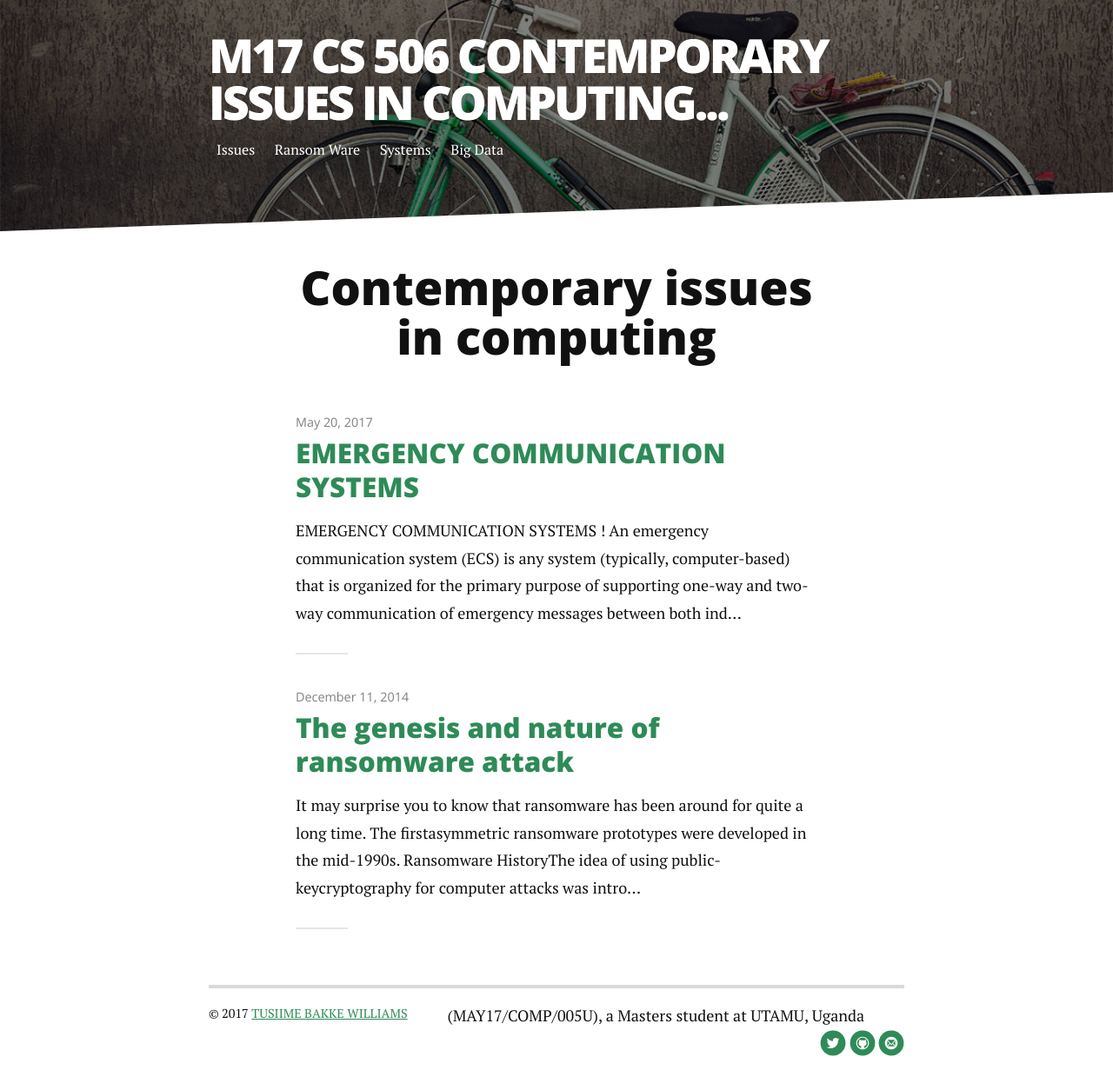
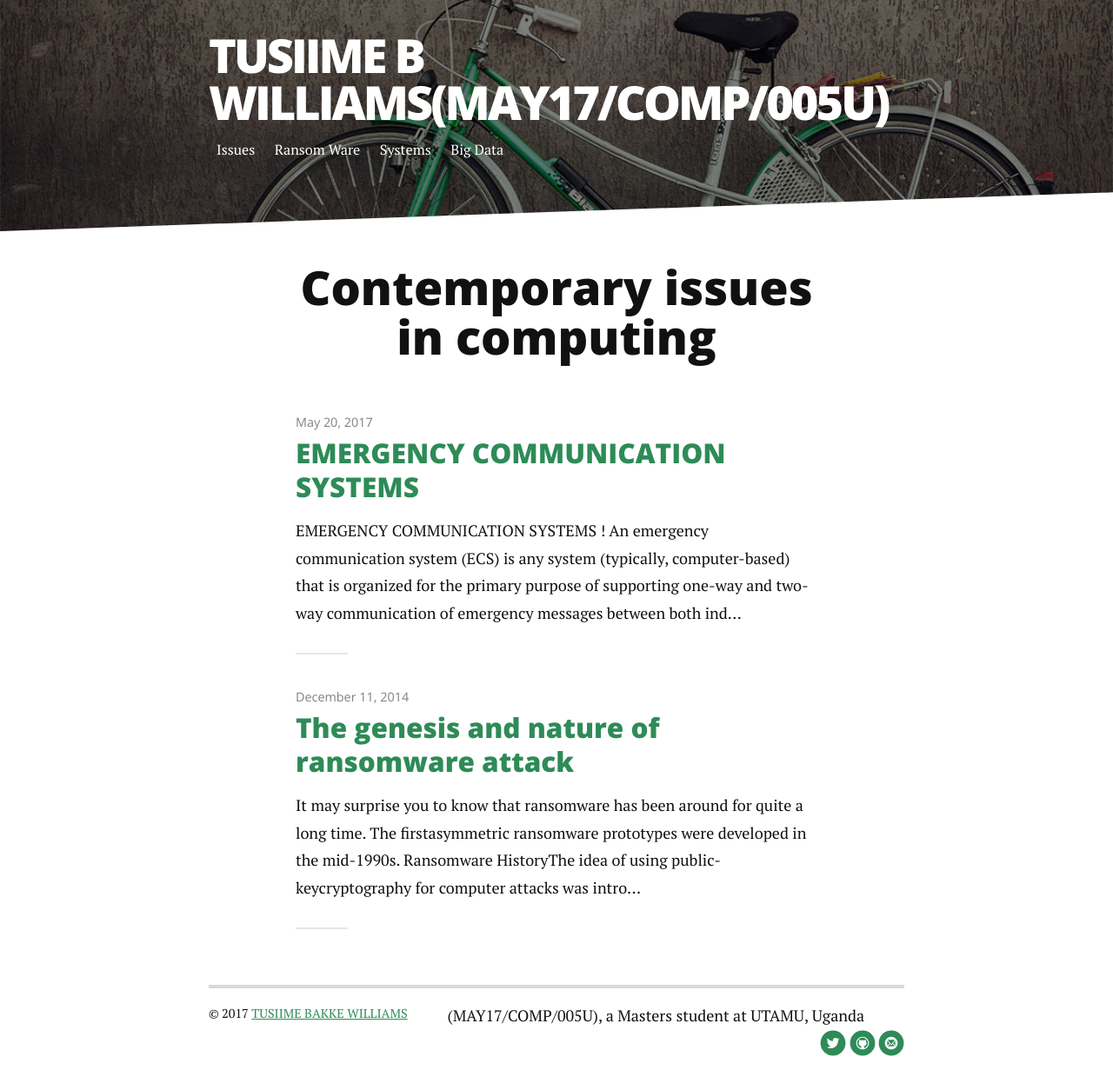
Before and after one commit to tuba-willis/tuba-willis.github.io, a Jekyll site: the page built from index.html, in a window 1280 px wide. Shown: the whole page at 87% size. Built offline with Jekyll 4.4.1, drawn with Linux system fonts in a browser that asks for light colours; nearby versions of some CDN libraries; the list of posts is cut into pages by our own code.

Commit message:
Update _config.yml

```diff
--- a/_config.yml
+++ b/_config.yml
@@ -1,4 +1,4 @@
-title: M17 CS 506 Contemporary issues in computing...
+title: TUSIIME B WILLIAMS(MAY17/COMP/005U)
 description: Hello, I am TUSIIME B WILLIAMS(MAY17/COMP/005U), a Masters student at UTAMU, Uganda .
 
 url: http://brianmaierjr.github.com/long-haul
```
